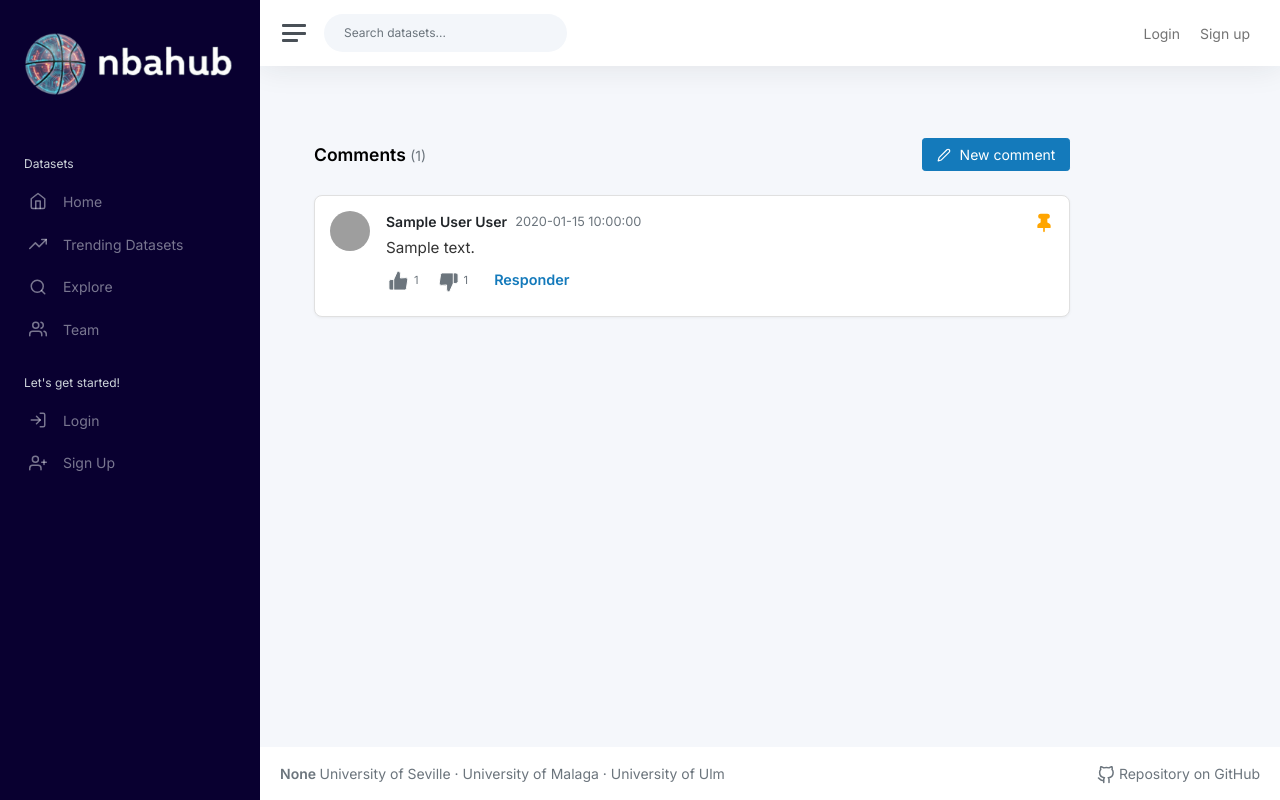
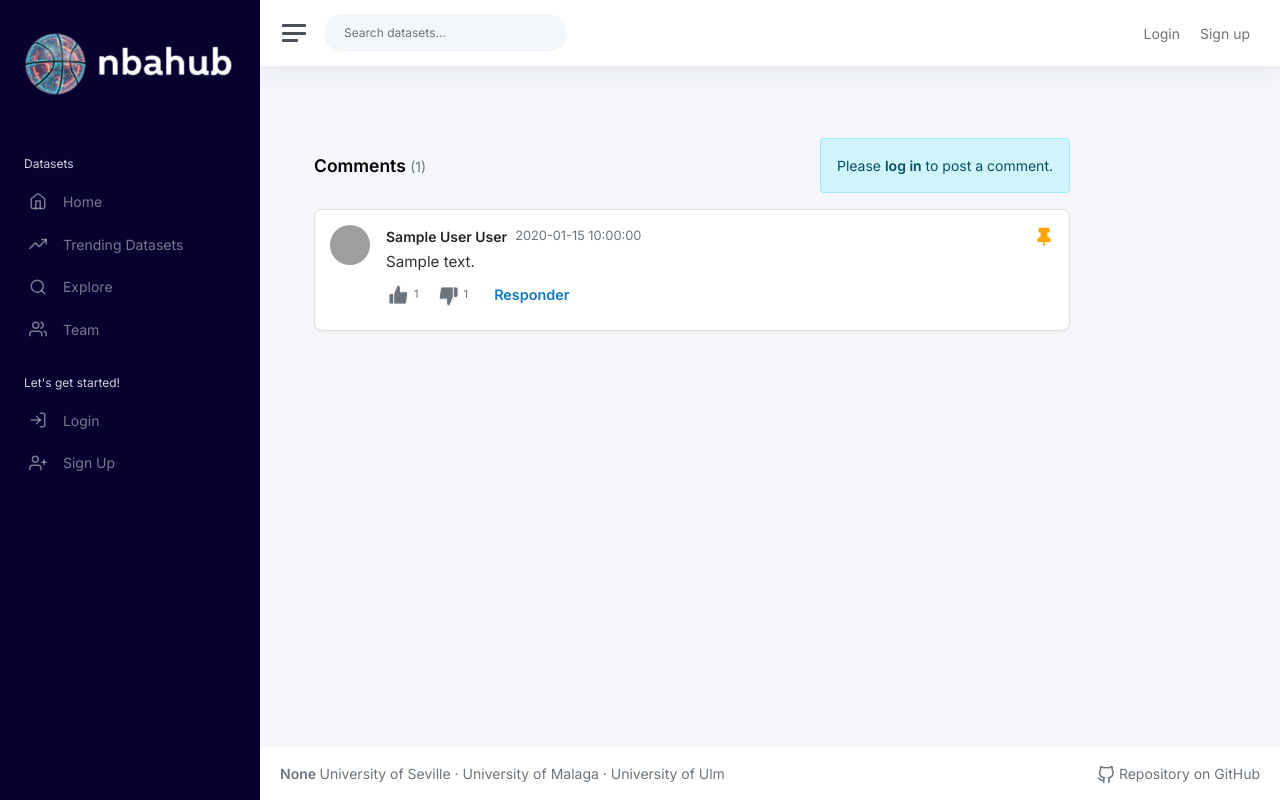
Before and after one commit to EGC-G2-M/nba-hub, a Flask app: page /datasets/1/comments in a window 1280 px wide. Run offline with Flask 3, Linux system fonts and the light colour scheme; tables that the repository leaves empty hold one stand-in row (values such as "Sample post"); parts of the project's set-up code (start-up, migrations or seed data) failed here and were passed over; some libraries are stand-ins or nearby versions; grey boxes are pictures that could not be loaded.

Commit message:
style: log in button in comments screen
refs #5

```diff
--- a/app/modules/dataset/templates/dataset/list_comments_view.html
+++ b/app/modules/dataset/templates/dataset/list_comments_view.html
@@ -8,14 +8,21 @@
 
     <div class="row">
         <div class="col-12 col-lg-10">
-            <div class="d-flex justify-content-between align-items-center mb-4">
+            <div class="d-flex justify-content-between align-items-center mb-3">
                 <h1 class="h4 fw-bold mb-0">
                     Comments <span class="text-muted fs-6 fw-normal">({{ comments|length }})</span>
                 </h1>
-                <button type="button" class="btn btn-primary" data-bs-toggle="modal"
+                {% if current_user.is_authenticated %}
+                    <button type="button" class="btn btn-primary" data-bs-toggle="modal"
                     data-bs-target="#createCommentModal" data-parent-id="">
                     <i data-feather="edit-2" class="center-button-icon"></i> New comment
                 </button>
+                {% else %}
+                    <div class="alert alert-info mb-0">
+                        Please <a href="{{ url_for('auth.login') }}" class="alert-link">log in</a> to post a comment.
+                    </div>
+                {% endif %}
+
             </div>
         </div>
     </div>
```
